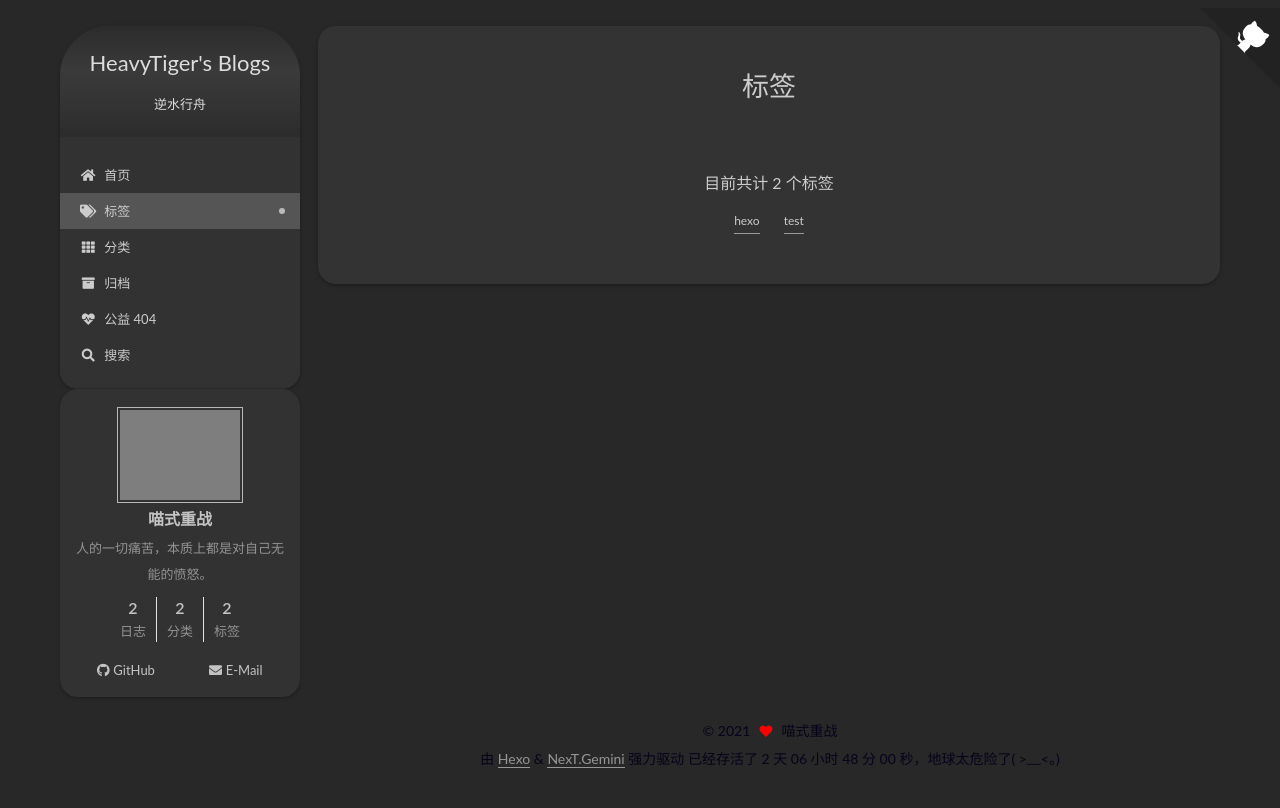
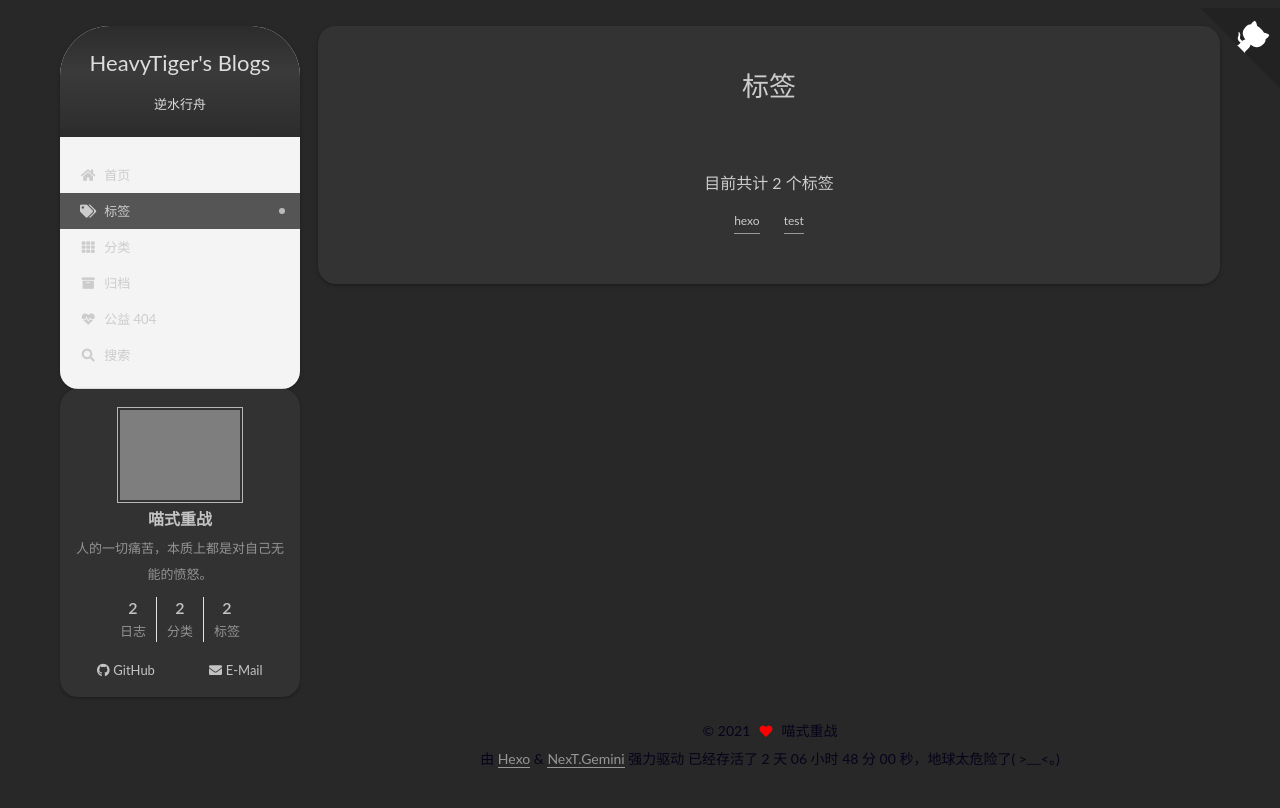
Before and after one commit to HeavyTiger/HeavyTiger.github.io, a plain HTML site: page tags/index.html in a window 1280 px wide. Drawn offline with Linux system fonts and the dark colour scheme; no server answers; grey boxes are pictures that could not be loaded.

Commit message:
Site updated: 2021-06-10 14:47:55

```diff
--- a/css/main.css
+++ b/css/main.css
@@ -1311,7 +1311,7 @@ pre .javascript .function {
 }
 .links-of-author a::before,
 .links-of-author span.exturl::before {
-  background: #aabaff;
+  background: #93dbff;
   border-radius: 50%;
   content: ' ';
   display: inline-block;
@@ -2882,12 +2882,6 @@ code {
 .sidebar {
   opacity: 0.95;
 }
-@media (prefers-color-scheme: dark) {
-  body .header-inner {
-    margin-top: 18px;
-    background: rgba(51,51,51,0.95);
-  }
-}
 .header-inner {
   margin-top: 18px;
   background: rgba(255,255,255,0.95);
```
